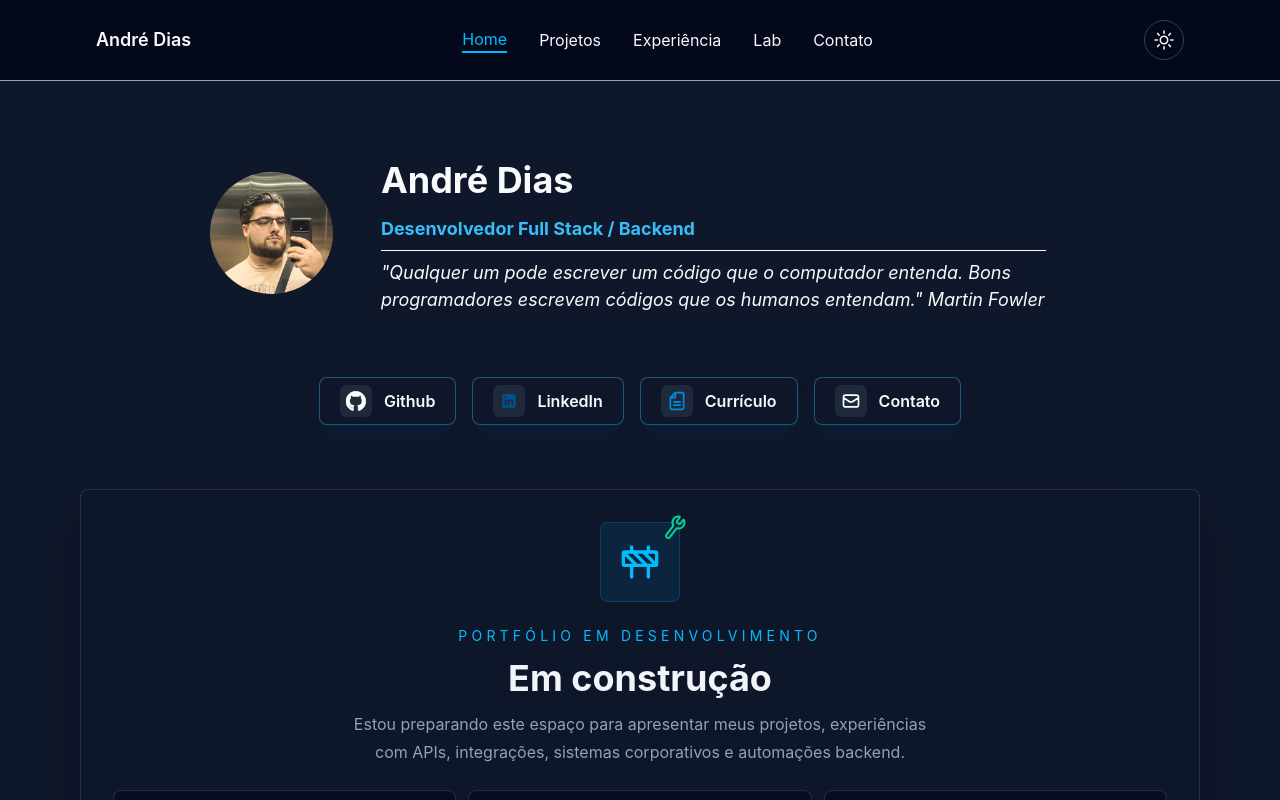
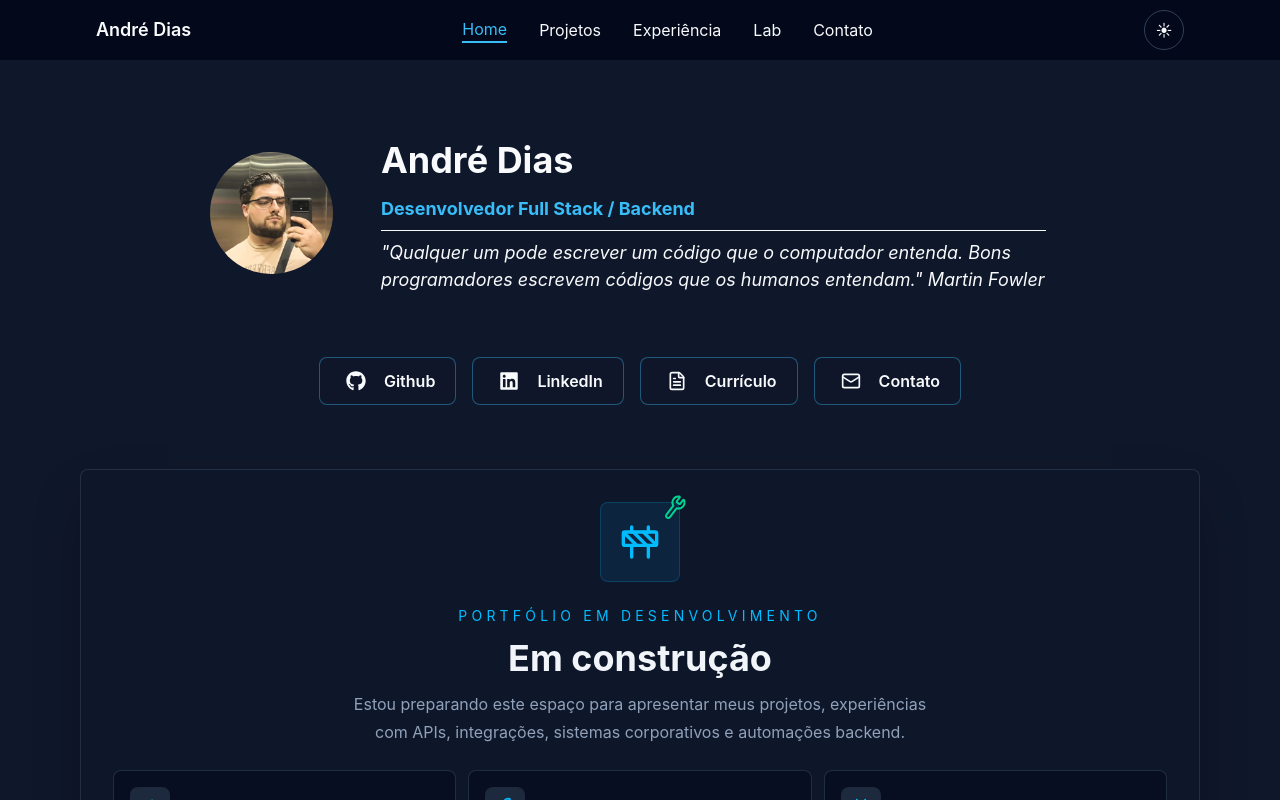
Before and after one commit to andredias20/portifolio-react, a React (Vite) app: page / in a window 1280 px wide. Shown: the top 800 px of the page. Built offline with nearby package versions, Linux system fonts and the light colour scheme; the HTML template or start-up script is replaced by a standard one.

Commit message:
chore: update dependencies, refactor actions layout, and add theme toggle functionality

```diff
--- a/package.json
+++ b/package.json
@@ -17,7 +17,8 @@
     "framer-motion": "^12.40.0",
     "lucide-react": "^1.16.0",
     "react": "^19.2.6",
-    "react-dom": "^19.2.6"
+    "react-dom": "^19.2.6",
+    "react-icons": "^5.6.0"
   },
   "devDependencies": {
     "@eslint/js": "^10.0.1",
--- a/src/components/Header/Header.css
+++ b/src/components/Header/Header.css
@@ -2,7 +2,7 @@
     position: sticky;
     top: 0;
     z-index: 50;
-    border-bottom: var(--color-secondary);
+    border-bottom: var(--color-bg);
     border-bottom-width: 1px;
     border-bottom-style: solid;
     background-color: var(--color-bg-secondary);
@@ -17,7 +17,7 @@
     justify-content: space-between;
     width: min(1120px, calc(100% - 32px));
     max-width: 72rem;
-    height: calc(0.25rem * 20);
+    height: calc(0.25rem * 15);
 }
 
 .theme-toggle-button {
@@ -28,7 +28,7 @@
     border-radius: calc(infinity * 1px);
     border-width: 1px;
     border-style: solid;
-    border-color: var(--color-button-border);
+    border-color: var(--color-button-border-hover);
     color: var(--color-text);
 }
 
--- a/src/components/Header/Header.tsx
+++ b/src/components/Header/Header.tsx
@@ -1,7 +1,26 @@
 import "@/components/Header/Header.css";
 import { HeaderLinks } from "@/components/Header/HeaderLinks.tsx"
+import {useState, useEffect} from "react";
+
+type Theme = "light" | "dark";
 
 export default function Header() {
+    const [theme, setTheme] = useState<Theme>(() => {
+        const savedTheme = localStorage.getItem("theme");
+        return savedTheme === "light" || savedTheme === "dark" ? savedTheme : "dark";
+    });
+
+    useEffect(() => {
+        document.documentElement.dataset.theme = theme;
+        localStorage.setItem("theme", theme);
+    }, [theme]);
+
+    function toggleTheme() {
+        setTheme((currentTheme) =>
+            currentTheme === "dark" ? "light" : "dark"
+        );
+    }
+
     return <header className="site-header">
         <nav className="site-header-navbar">
             <div className="name-icon-container">
@@ -13,10 +32,13 @@ export default function Header() {
             </div>
             <HeaderLinks />
             <div>
-                <button className="theme-toggle-button">
-                    <svg xmlns="http://www.w3.org/2000/svg" fill="none" viewBox="0 0 24 24" strokeWidth={1.5} stroke="currentColor" className="size-6">
-                        <path strokeLinecap="round" strokeLinejoin="round" d="M12 3v2.25m6.364.386-1.591 1.591M21 12h-2.25m-.386 6.364-1.591-1.591M12 18.75V21m-4.773-4.227-1.591 1.591M5.25 12H3m4.227-4.773L5.636 5.636M15.75 12a3.75 3.75 0 1 1-7.5 0 3.75 3.75 0 0 1 7.5 0Z" />
-                    </svg>
+                <button
+                    className="theme-toggle-button"
+                    type="button"
+                    onClick={toggleTheme}
+                    aria-label={`Trocar para tema ${theme === "dark" ? "claro" : "escuro"}`}
+                >
+                    {theme === "dark" ? "☀" : "☾"}
                 </button>
             </div>
         </nav>
--- a/src/components/Header/HeaderLinks.css
+++ b/src/components/Header/HeaderLinks.css
@@ -10,13 +10,13 @@
 .link-button-active {
     border-bottom-style: solid;
     border-bottom-width: 2px ;
-    border-color: var(--color-sky-400);
-    color: var(--color-sky-400);
+    border-color: var(--color-highlight);
+    color: var(--color-highlight);
 }
 
 .link-button {
-    color: var(--color-sky-100)
+    color: var(--color-text);
 }
 .link-button:hover {
-    color: var(--color-sky-400)
+    color: var(--color-highlight)
 }
--- a/src/components/HeroActions/HeroActionButton.css
+++ b/src/components/HeroActions/HeroActionButton.css
@@ -4,15 +4,14 @@
     height: 3rem;
     gap: 0.75rem;
     padding-inline: 1.25rem;
-    border: 1px solid rgb(56 189 248 / 0.4);
+    border: 1px solid;
     border-radius: 0.5rem;
-    background: rgb(15 23 42 / 0.8);
-    color: #f8fafc;
     font-weight: 600;
-    box-shadow:
-        0 10px 15px -3px rgb(8 47 73 / 0.4),
-        0 4px 6px -4px rgb(8 47 73 / 0.4);
     cursor: pointer;
+    background: var(--color-button-bg);
+    color: var(--color-button-text);
+    border-color: var(--color-button-border);
+    box-shadow: var(--color-button-shadow);
     transition:
         transform 200ms ease,
         border-color 200ms ease,
@@ -23,12 +22,10 @@
 
 .hero-actions-button:hover {
     transform: translateY(-0.125rem);
-    border-color: #7dd3fc;
-    background: #38bdf8;
-    color: #020617;
-    box-shadow:
-        0 10px 15px -3px rgb(14 165 233 / 0.25),
-        0 4px 6px -4px rgb(14 165 233 / 0.25);
+    background: var(--color-button-bg-hover);
+    color: var(--color-button-text-hover);
+    border-color: var(--color-button-border-hover);
+    box-shadow: var(--color-button-shadow-hover);
 }
 
 .hero-actions-button:focus-visible {
@@ -50,12 +47,12 @@
     width: 2rem;
     height: 2rem;
     border-radius: 0.375rem;
-    background: #1e293b;
+    background: var(--color-button-icon-bg);
     transition: background-color 200ms ease;
 }
 
 .hero-actions-button:hover .hero-actions-button-icon {
-    background: #020617;
+    background: var(--color-button-icon-bg-hover);
 }
 
 .hero-actions-button-image {
--- a/src/components/HeroActions/HeroActionButton.tsx
+++ b/src/components/HeroActions/HeroActionButton.tsx
@@ -1,25 +1,20 @@
 import "@/components/HeroActions/HeroActionButton.css";
+
 
 interface HeroActionButtonProps {
     label: string;
-    icon: string;
+    icon: React.ComponentType<{ className?: string }>;
     href: string;
 }
 
-export function HeroActionButton({ label, icon, href }: HeroActionButtonProps) {
+export function HeroActionButton({ label, href, icon: Icon }: HeroActionButtonProps) {
     return (
     <button
-            className="hero-actions-button"
-            type="button"
+        className="hero-actions-button" type="button"
         onClick={() => window.open(href, "Redirect")}
     >
       <span className="hero-actions-button-icon">
-                <img
-                    className="hero-actions-button-image"
-                    src={icon}
-                    alt=""
-                    aria-hidden="true"
-                />
+        <Icon className="hero-actions-button-image" aria-hidden="true" />
       </span>
         <span>{label}</span>
     </button>
--- a/src/components/HeroActions/HeroActions.tsx
+++ b/src/components/HeroActions/HeroActions.tsx
@@ -1,16 +1,15 @@
-import curriculoIcon from "@/assets/document.svg";
-import githubIcon from "@/assets/github.svg";
-import linkedinIcon from "@/assets/linkedin.svg";
-import mailIcon from "@/assets/mail.svg";
+import { FileText, Mail } from "lucide-react";
+import { FaGithub, FaLinkedin } from "react-icons/fa";
+
 
 import { HeroActionButton } from "@/components/HeroActions/HeroActionButton.tsx";
 import "@/components/HeroActions/HeroActions.css";
 
 const heroActions = [
-    { label: "Github", icon: githubIcon, href: "https://www.github.com/andredias20" },
-    { label: "LinkedIn", icon: linkedinIcon, href: "https://www.linkedin.com/in/andredias20" },
-    { label: "Currículo", icon: curriculoIcon, href: "https://www.andredcdias.com.br/curriculo" },
-    { label: "Contato", icon: mailIcon, href: "malito:andre.c.dias2000@gmail.com" },
+    { label: "Github", icon: FaGithub, href: "https://www.github.com/andredias20" },
+    { label: "LinkedIn", icon: FaLinkedin, href: "https://www.linkedin.com/in/andredias20" },
+    { label: "Currículo", icon:  FileText, href: "https://www.andredcdias.com.br/curriculo" },
+    { label: "Contato", icon: Mail, href: "malito:andre.c.dias2000@gmail.com" },
 ];
 
 export function HeroActions() {
--- a/src/index.css
+++ b/src/index.css
@@ -1,4 +1,4 @@
-@import "./styles/tokens.css";
+@import "@/styles/tokens.css";
 @import "tailwindcss";
 
 @layer base {
@@ -6,5 +6,8 @@
     margin: 0;
     background-color: var(--color-bg);
     color: var(--color-text);
+    transition:
+        background-color 0.3s ease,
+        color 0.3s ease;
   }
 }
--- a/src/styles/tokens.css
+++ b/src/styles/tokens.css
@@ -1,12 +1,52 @@
 :root {
+  color-scheme: dark;
+
   --color-bg: #0f172a;
   --color-bg-secondary: rgb(2 6 24 / 0.8);
   --color-card: #1e293b;
-  --color-button-border: #314158FF;
+  --color-card-soft: #111827;
+  --color-line: rgba(148, 163, 184, 0.24);
+  --color-button-bg: rgb(15 23 42 / 0.8);
+  --color-button-text: #f8fafc;
+  --color-button-border: rgb(56 189 248 / 0.4);
+  --color-button-bg-hover: #38bdf8;
+  --color-button-text-hover: #020617;
+  --color-button-border-hover: #314158;
+
   --color-text: #f8fafc;
-  --color-secondary: #94a3b8;
+  --color-text-muted: #94a3b8;
   --color-highlight: #38bdf8;
   --color-support: #22c55e;
   --color-emphasis: #f59e0b;
-  --color-test: #border-slate-800
+
+  --shadow-soft: 0 24px 70px rgb(2 6 23 / 0.35);
 }
+
+:root[data-theme="light"] {
+  color-scheme: light;
+
+  --color-bg: #f8fafc;
+  --color-bg-secondary: rgb(255 255 255 / 0.84);
+  --color-card: #ffffff;
+  --color-card-soft: #f1f5f9;
+  --color-line: rgba(15, 23, 42, 0.14);
+  --color-button-bg: rgb(255 255 255 / 0.9);
+  --color-button-bg-hover: #0284c7;
+  --color-button-text: #0f172a;
+  --color-button-text-hover: #ffffff;
+  --color-button-border: rgb(2 132 199 / 0.35);
+  --color-button-border-hover: #0369a1;
+  --color-button-icon-bg: #e0f2fe;
+  --color-button-icon-bg-hover: #075985;
+  --color-button-shadow: 0 10px 18px rgb(15 23 42 / 0.10);
+  --color-button-shadow-hover: 0 12px 24px rgb(2 132 199 / 0.22);
+  --color-button-focus-ring: #0284c7;
+
+  --color-text: #0f172a;
+  --color-text-muted: #475569;
+  --color-highlight: #0284c7;
+  --color-support: #16a34a;
+  --color-emphasis: #d97706;
+
+  --shadow-soft: 0 20px 50px rgb(15 23 42 / 0.12);
+}
```
Also changed, not shown: 1 other file (tests, documents, lock files or other folders). Lines whose indentation alone changed are shown as unchanged.
